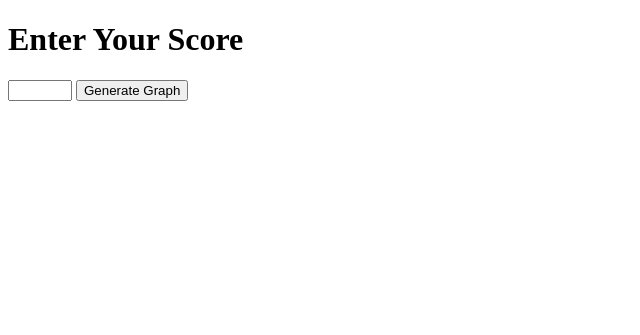
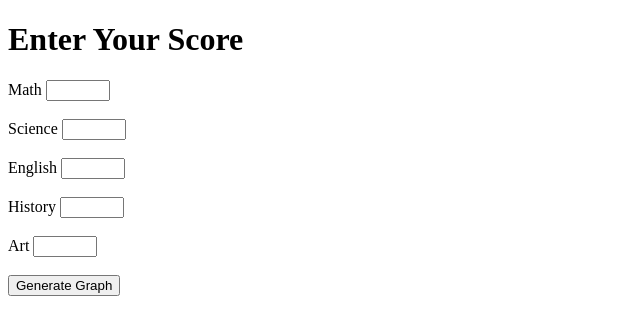
Before and after one commit to almsam/Masters-of-Design, a Flask app: page / in a window 1280 px wide. Shown: the top 335 px of the page, without its empty margins (0-640 px from the left). Run offline with Flask 3, Linux system fonts and the light colour scheme.

Commit message:
update HTML

```diff
--- a/Survey app/templates/index.html
+++ b/Survey app/templates/index.html
@@ -14,17 +14,24 @@
 
 <form method="POST">
 
-    <input
-        type="number"
-        name="score"
-        min="0"
-        max="100"
-        required
-    >
+<form method="POST">
 
-    <button type="submit">
-        Generate Graph
-    </button>
+    <label>Math</label>
+    <input type="number" name="math" min="0" max="100" required><br><br>
+
+    <label>Science</label>
+    <input type="number" name="science" min="0" max="100" required><br><br>
+
+    <label>English</label>
+    <input type="number" name="english" min="0" max="100" required><br><br>
+
+    <label>History</label>
+    <input type="number" name="history" min="0" max="100" required><br><br>
+
+    <label>Art</label>
+    <input type="number" name="art" min="0" max="100" required><br><br>
+
+    <button type="submit">Generate Graph</button>
 
 </form>
 
```
Also changed, not shown: Survey app/static/graph.png (added).
